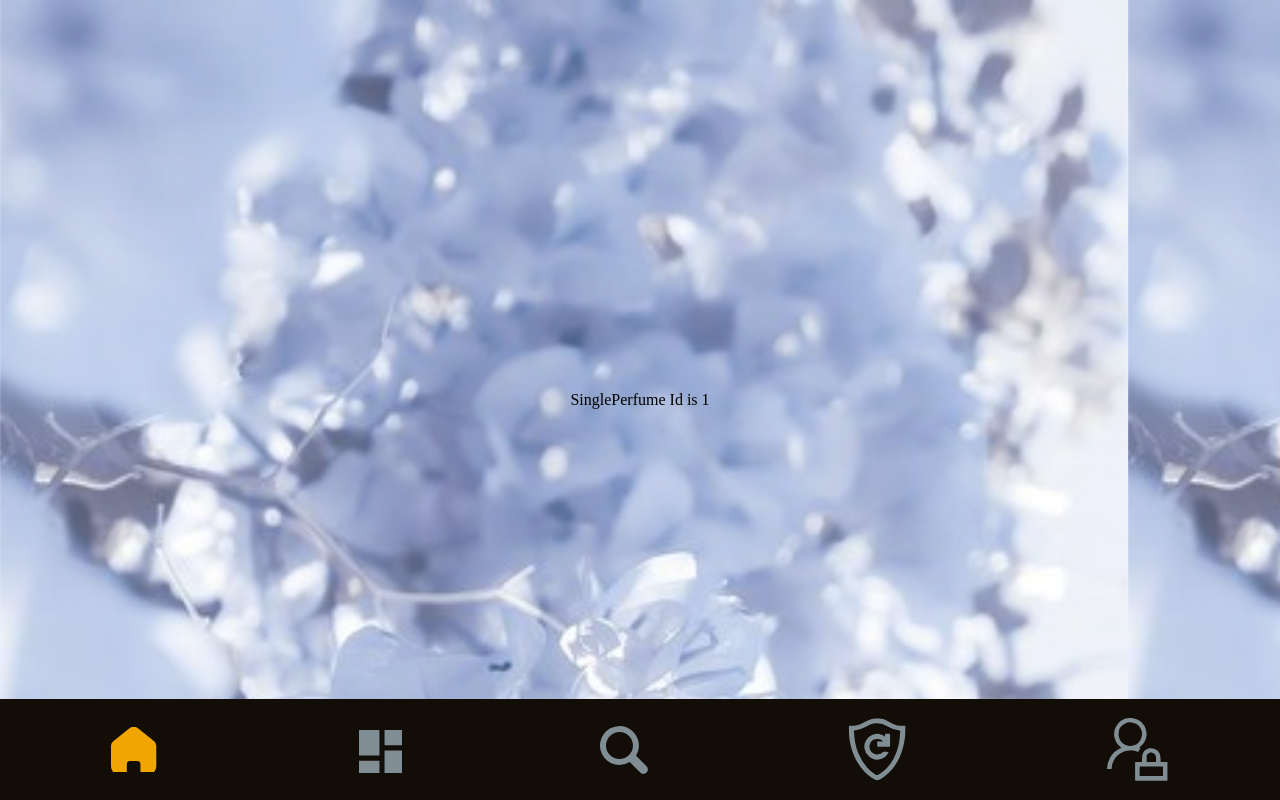
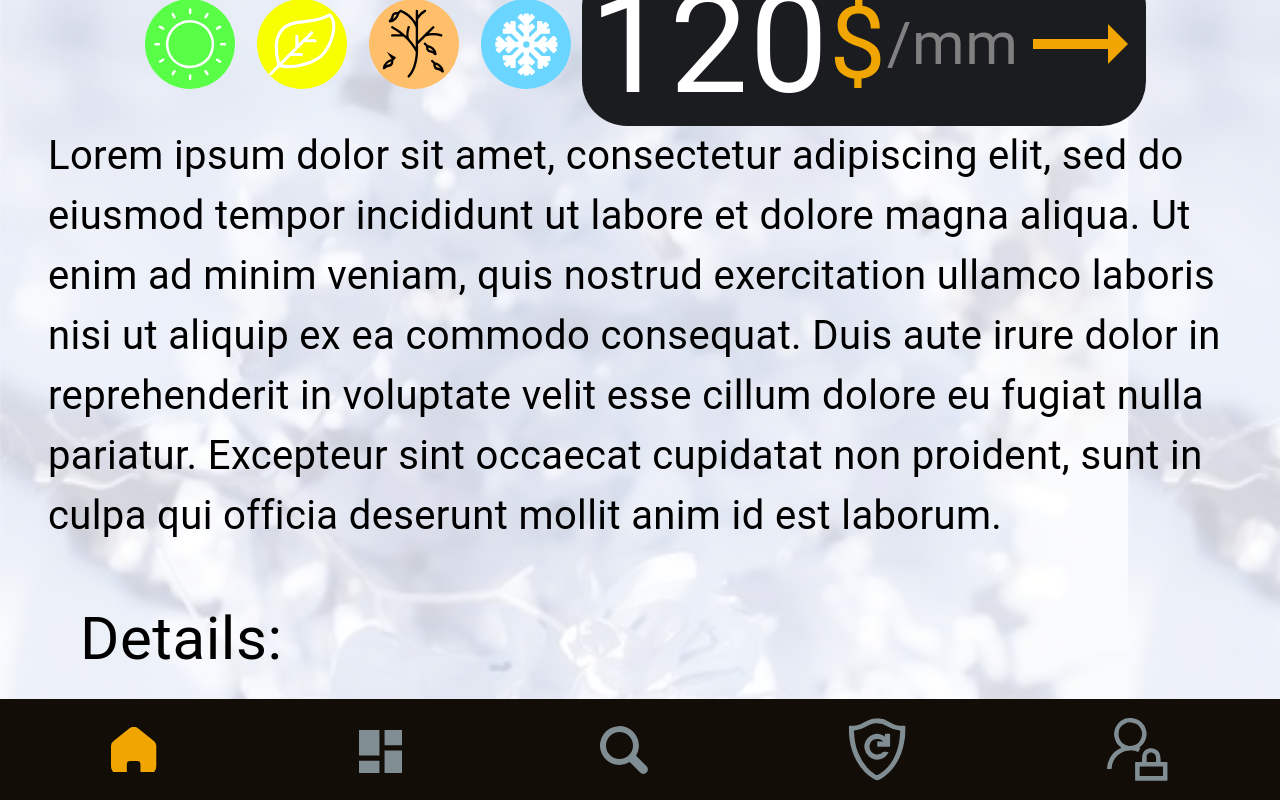
Before and after one commit to amkzdev/Perfume-Store-React-App, a React (Vite) app: page /perfume/1 in a window 1280 px wide. Built offline with nearby package versions, Linux system fonts and the light colour scheme.

Commit message:
Add Detail To Single Perfume

```diff
--- a/src/pages/SinglePerfume/SinglePerfume.tsx
+++ b/src/pages/SinglePerfume/SinglePerfume.tsx
@@ -1,9 +1,51 @@
 import React from 'react'
 import { useParams } from 'react-router-dom'
+import { Box, Slider, Typography } from '@mui/material'
+import { Fall, Spring, Summer, Winter } from '@icons'
+import { Details } from './components/Details'
+import TrendingFlatIcon from '@mui/icons-material/TrendingFlat';
 
 export const SinglePerfume = () => {
     const { id } = useParams()
     return (
-        <div>SinglePerfume Id is {id}</div>
+        <Box sx={{ display: 'flex', flexDirection: 'column', alignItems: 'center', justifyContent: 'center', background: 'rgba(255,255,255,0.7)', height: '100%' }}>
+
+            {/* <Slider/> */}
+            <Box sx={{ display: 'flex', flexDirection: 'column', p: 6, alignItems: 'center', justifyContent: 'space-between' }}>
+
+
+                <Typography fontSize={120}>Desire Blue</Typography>
+
+                <Typography fontSize={40} gutterBottom>Home Sport</Typography>
+
+                <Box sx={{ display: 'flex', alignItems: 'center', flexDirection: 'row' }}>
+
+                    <Box sx={{ display: 'flex', alignItems: 'center', width: 'fit-content', my: 0.5 }}>
+                        <Spring mode='active' style={{ margin: '20px', transform: 'scale(1.25)' }} />
+                        <Summer mode='active' style={{ margin: '20px', transform: 'scale(1.25)' }} />
+                        <Fall mode='active' style={{ margin: '20px', transform: 'scale(1.25)' }} />
+                        <Winter mode='active' style={{ margin: '20px', transform: 'scale(1.25)' }} />
+                    </Box>
+
+
+
+                    <Box sx={{ display: 'flex', alignItems: 'center', boxSizing: 'border-box', backgroundColor: '#1A1C20', borderRadius: '45px', px: 1 }}>
+                        <Typography lineHeight={'unset'} color={'white'} fontSize={140}>{(120).toLocaleString()}</Typography>
+                        <Typography color={'#F0A500'} fontSize={100}>$</Typography>
+                        <Typography color={'GrayText'} fontSize={60}>/mm</Typography>
+                        <TrendingFlatIcon sx={{ color: '#F0A500', fontSize: '7.5rem' }} />
+
+                    </Box>
+                </Box>
+
+                <Typography fontSize={40}>
+                    Lorem ipsum dolor sit amet, consectetur adipiscing elit, sed do eiusmod tempor incididunt ut labore et dolore magna aliqua. Ut enim ad minim veniam, quis nostrud exercitation ullamco laboris nisi ut aliquip ex ea commodo consequat. Duis aute irure dolor in reprehenderit in voluptate velit esse cillum dolore eu fugiat nulla pariatur. Excepteur sint occaecat cupidatat non proident, sunt in culpa qui officia deserunt mollit anim id est laborum.
+                </Typography>
+
+                <Details />
+            </Box>
+
+        </Box>
+
     )
 }
```
